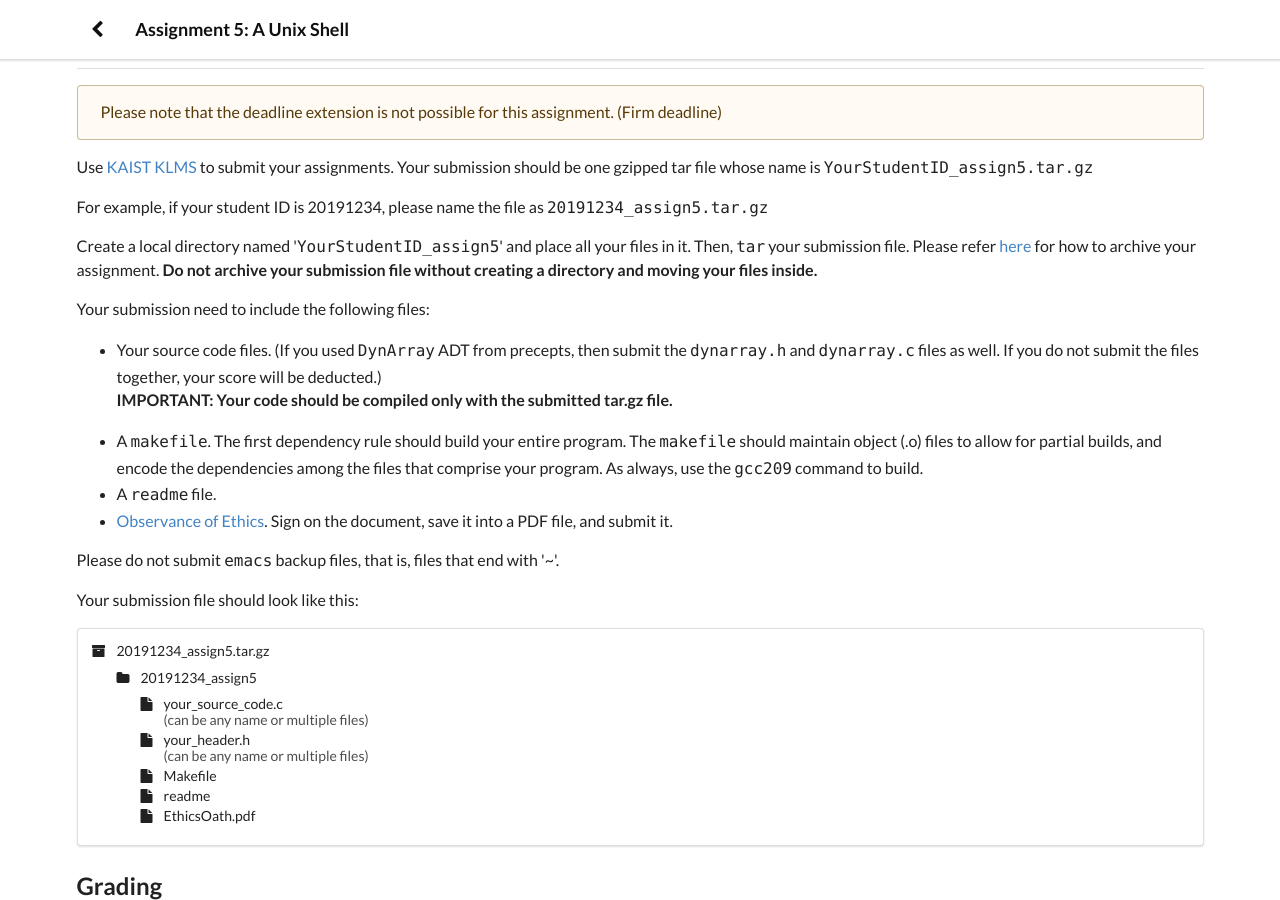
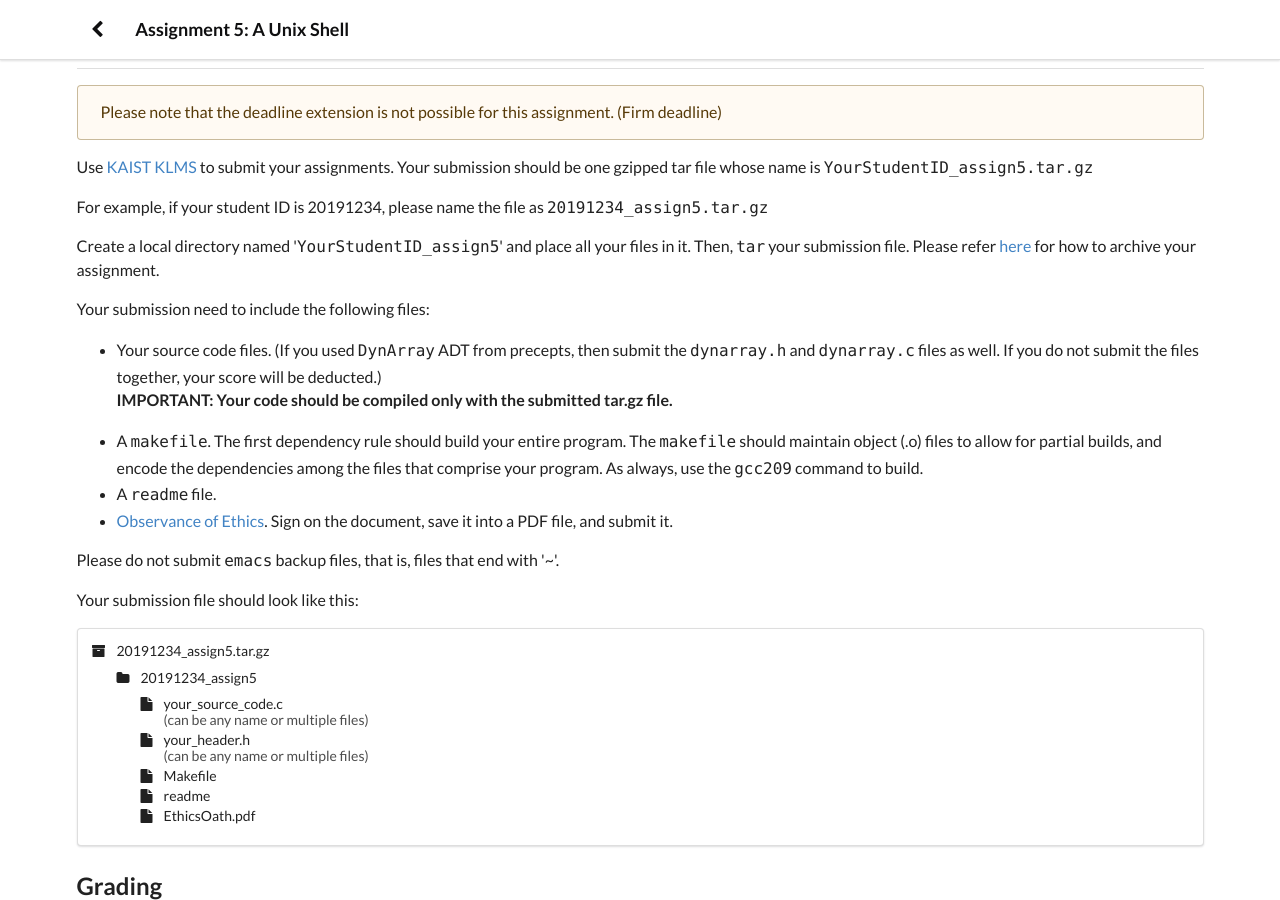
Before and after one commit to ee209-2020-fall/ee209-2020-fall, a Jekyll site: the page assignment/assignment5/assignment5.html, which Jekyll copies as it is, in a window 1280 px wide and 900 px high, scrolled down 4645 px. Built offline with Jekyll 4.4.1, drawn with Linux system fonts in a browser that asks for light colours.

Commit message:
change typo

```diff
--- a/assignment/assignment2/stringfile.html
+++ b/assignment/assignment2/stringfile.html
@@ -492,7 +492,6 @@
 </p> <p>
     Create a local directory named '<code>YourStudentID_assign2</code>' and place all your files in it. Then, <code>tar</code> your submission file.
     Please refer <a href="../assignment1/wordcounting.html#submission">here</a> for how to archive your assignment.
-    <b>Do not archive your submission file without creating a directory and moving your files inside.</b></p>
 
     <p>Your submission need to include the following files:</p>
     <ul>
--- a/assignment/assignment3/database.html
+++ b/assignment/assignment3/database.html
@@ -811,7 +811,6 @@
     <p>
         Create a local directory named '<code>YourStudentID_assign3</code>' and place all your files in it. Then, <code>tar</code> your submission file.
         Please refer <a href="../assignment1/wordcounting.html#submission">here</a> for how to archive your assignment.
-        <b>Do not archive your submission file without creating a directory and moving your files inside.</b></p>
 
     <p>Your submission need to include the following files:</p>
     <ul>
--- a/assignment/assignment4/assembly.html
+++ b/assignment/assignment4/assembly.html
@@ -402,8 +402,7 @@
 
     <p>
         Create a local directory named '<code>YourStudentID_assign4</code>' and place all your files in it. Then, <code>tar</code> your submission file.
-        Please refer <a href="../wc209/#submission">here</a> for how to archive your assignment.
-        <b>Do not archive your submission file without creating a directory and moving your files inside.</b></p>
+        Please refer <a href="../assignment1/wordcounting.html#submission">here</a> for how to archive your assignment.
 
     <p>Your submission need to include the following files:</p>
     <ul>
--- a/assignment/assignment5/assignment5.html
+++ b/assignment/assignment5/assignment5.html
@@ -298,8 +298,7 @@
 
     </p><p>
         Create a local directory named '<code>YourStudentID_assign5</code>' and place all your files in it. Then, <code>tar</code> your submission file.
-        Please refer <a href="../wc209/#submission">here</a> for how to archive your assignment.
-        <b>Do not archive your submission file without creating a directory and moving your files inside.</b></p>
+        Please refer <a href="../assignment1/wordcounting.html#submission">here</a> for how to archive your assignment.
 
     <p>Your submission need to include the following files:</p>
     <ul>
```
